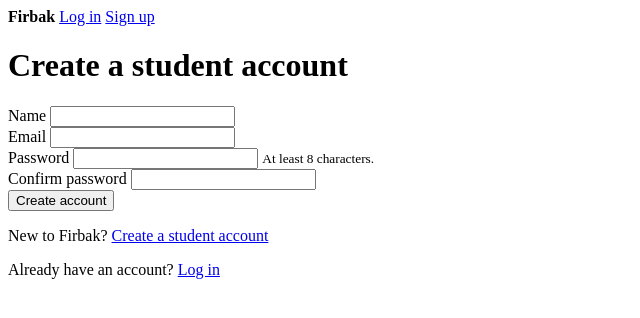
After one commit to edebes/CSCE-606-Project-2, a Rails app: page /signup in a window 1280 px wide. The commit adds this page. Shown: the top 318 px of the page, without its empty margins (0-640 px from the left). Run offline with Rails 7, Linux system fonts and the light colour scheme.

Commit message:
Add student registration (#62) and support file in features

```diff
--- /dev/null
+++ b/Firbak/app/controllers/registrations_controller.rb
@@ -0,0 +1,31 @@
+# Issue #62 - new users create their own (student) account.
+class RegistrationsController < ApplicationController
+  def new
+    if logged_in?
+      redirect_to root_path, notice: "You are already logged in."
+      return
+    end
+    @user = User.new
+  end
+
+  def create
+    # Role is never taken from the form: every new account is a student.
+    # Instructors change roles from their own page (#64).
+    @user = User.new(registration_params.merge(role: "student"))
+
+    if @user.save(context: :registration)
+      reset_session
+      session[:user_id] = @user.id
+      redirect_to join_session_path, notice: "Welcome, #{@user.name}! Your student account is ready."
+    else
+      flash.now[:alert] = "Please fix the problems below."
+      render :new, status: :unprocessable_entity
+    end
+  end
+
+  private
+
+  def registration_params
+    params.require(:user).permit(:name, :email, :password, :password_confirmation)
+  end
+end
--- a/Firbak/app/models/user.rb
+++ b/Firbak/app/models/user.rb
@@ -25,6 +25,12 @@ class User < ActiveRecord::Base
                     format: { with: URI::MailTo::EMAIL_REGEXP }
   validates :role, presence: true, inclusion: { in: ROLES }
 
+  # #62 additional rules when ppl signup through the form
+  # (save with `context: :registration`). Accounts made in seeds and tests skip these.
+
+  validates :password, presence: true, length: {minimum: 8}, confirmation: true, on: :registration
+  validates :password_confirmation, presence: true, on: :registration
+
   def role?()
     self.role
   end
--- a/Firbak/app/views/layouts/application.html.erb
+++ b/Firbak/app/views/layouts/application.html.erb
@@ -18,6 +18,7 @@
         <%= button_to "Log out", logout_path, method: :post %>
       <% else %>
         <%= link_to "Log in", login_path %>
+        <%= link_to "Sign up", signup_path %>
       <% end %>
     </header>
 
--- /dev/null
+++ b/Firbak/app/views/registrations/new.html.erb
@@ -0,0 +1,42 @@
+<% content_for :title, "Sign up | Firbak" %>
+
+<h1>Create a student account</h1>
+
+<% if @user.errors.any? %>
+  <div id="error_explanation" role="alert">
+    <h2><%= pluralize(@user.errors.count, "problem") %> with your sign-up:</h2>
+    <ul>
+      <% @user.errors.full_messages.each do |message| %>
+        <li><%= message %></li>
+      <% end %>
+    </ul>
+  </div>
+<% end %>
+
+<%= form_with model: @user, url: signup_path, method: :post do |f| %>
+  <div>
+    <%= f.label :name, "Name" %>
+    <%= f.text_field :name, autocomplete: "name", required: true %>
+  </div>
+
+  <div>
+    <%= f.label :email, "Email" %>
+    <%= f.email_field :email, autocomplete: "email", required: true %>
+  </div>
+
+  <div>
+    <%= f.label :password, "Password" %>
+    <%= f.password_field :password, autocomplete: "new-password", required: true,
+                         aria: { describedby: "password_hint" } %>
+    <small id="password_hint">At least 8 characters.</small>
+  </div>
+
+  <div>
+    <%= f.label :password_confirmation, "Confirm password" %>
+    <%= f.password_field :password_confirmation, autocomplete: "new-password", required: true %>
+  </div>
+
+  <%= f.submit "Create account" %>
+<% end %>
+<p>New to Firbak? <%= link_to "Create a student account", signup_path %></p>
+<p>Already have an account? <%= link_to "Log in", login_path %></p>
--- a/Firbak/config/routes.rb
+++ b/Firbak/config/routes.rb
@@ -6,6 +6,8 @@ Rails.application.routes.draw do
   get  "/login",  to: "logins#new"
   post "/login",  to: "logins#create"
   post "/logout", to: "logins#destroy", as: :logout
+  get "/signup", to: "registrations#new", as: :signup
+  post "/signup", to: "registrations#create"
 
   resources :question_sets, only: [:index, :edit, :update] do
     member do
--- /dev/null
+++ b/Firbak/features/support/clean_database.rb
@@ -0,0 +1,4 @@
+# Start every Cucumber run from an empty test database.
+# RSpec's before(:all) blocks leave rows behind, which clash with the ids
+# in our feature tables (e.g. "UNIQUE constraint failed: users.id").
+DatabaseCleaner.clean_with(:truncation)
```
Also changed, not shown: Firbak/features/step_definitions/registration_steps.rb (added, +24 -0 lines), Firbak/spec/Controllers/registrations_controller_spec.rb (added, +29 -0 lines), Firbak/spec/Models/user_registration_spec.rb (added, +37 -0 lines), 1 other file.
